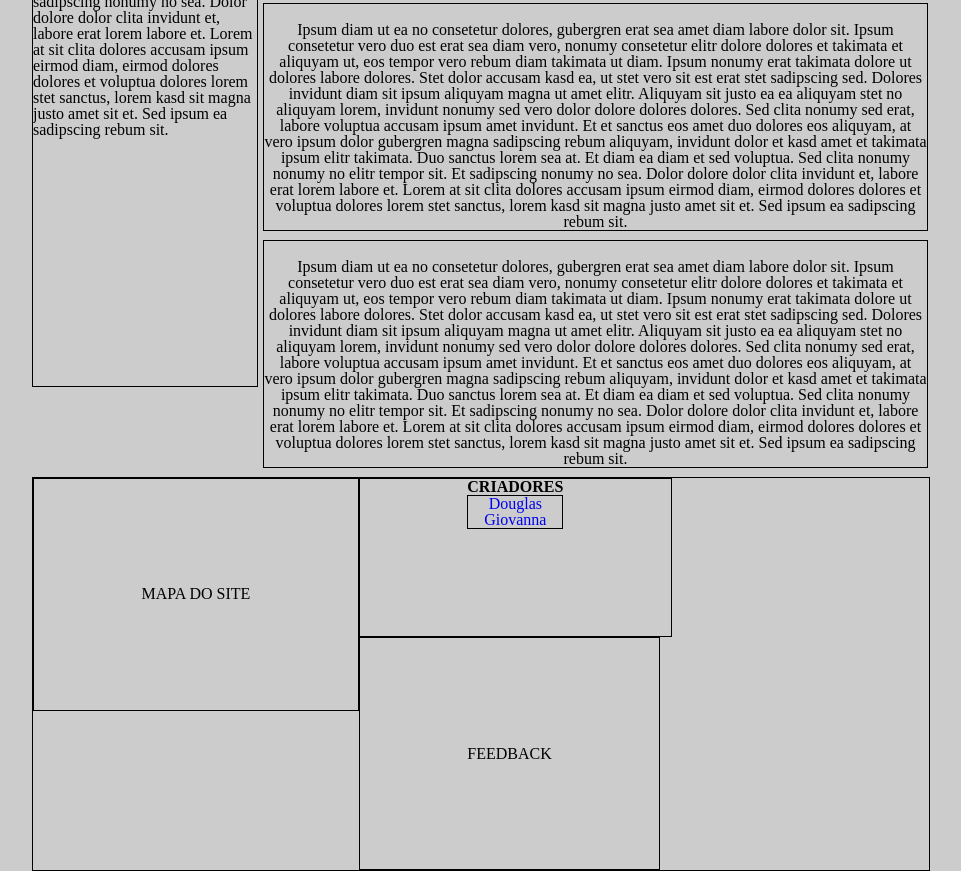
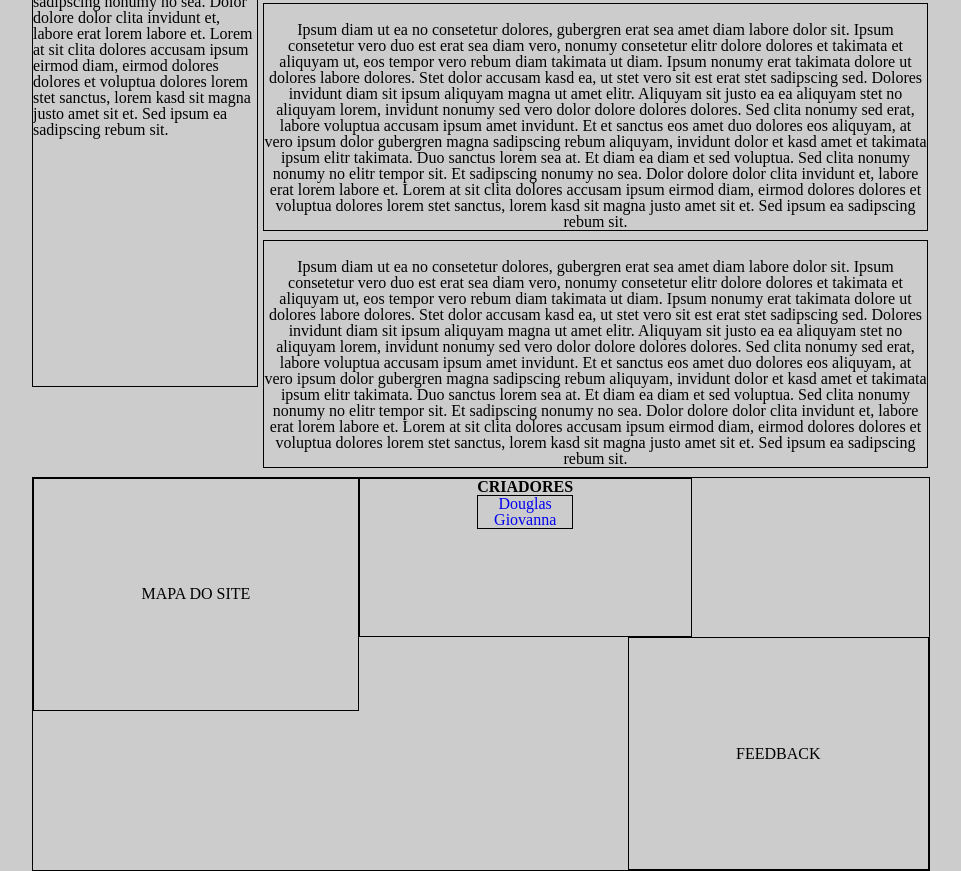
Before and after one commit to d0uguit0s/Where-s-My-Mind-, a plain HTML site: page index.html in a window 1280 px wide. Shown: the part 587-1458 px from the top of the page, without its empty margins (160-1121 px from the left). Drawn offline with Linux system fonts and the light colour scheme; files that its build step writes are made by us from their sources.

Commit message:
Update padrao.css

```diff
--- a/padrao.css
+++ b/padrao.css
@@ -88,7 +88,7 @@ footer{
 }
 .criadores{
 	float: left;
-	padding: 0% 12% 12% 12%;
+	padding: 0% 13.1% 12% 13.1%;
 	border: #000 solid 1px;
 	margin: 0 auto;
 }
@@ -99,11 +99,10 @@ footer{
 	text-decoration: none;
 }
 .criadores ul{
-
 	border: #000 solid 1px;
 }
 .feedback{
-	float: left;
+	float: right;
 	padding: 12%;
 	border: #000 solid 1px;
 }
```
